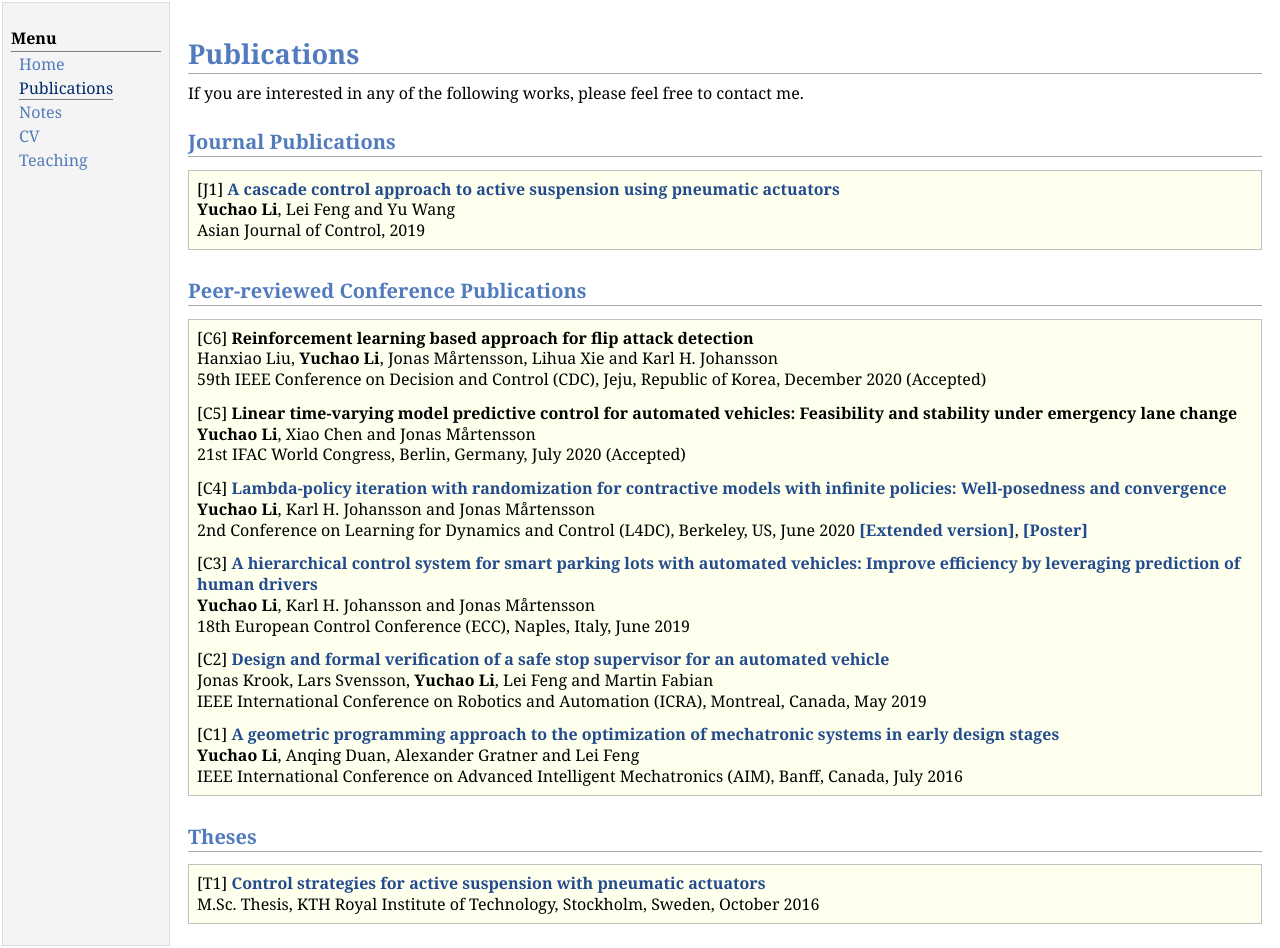
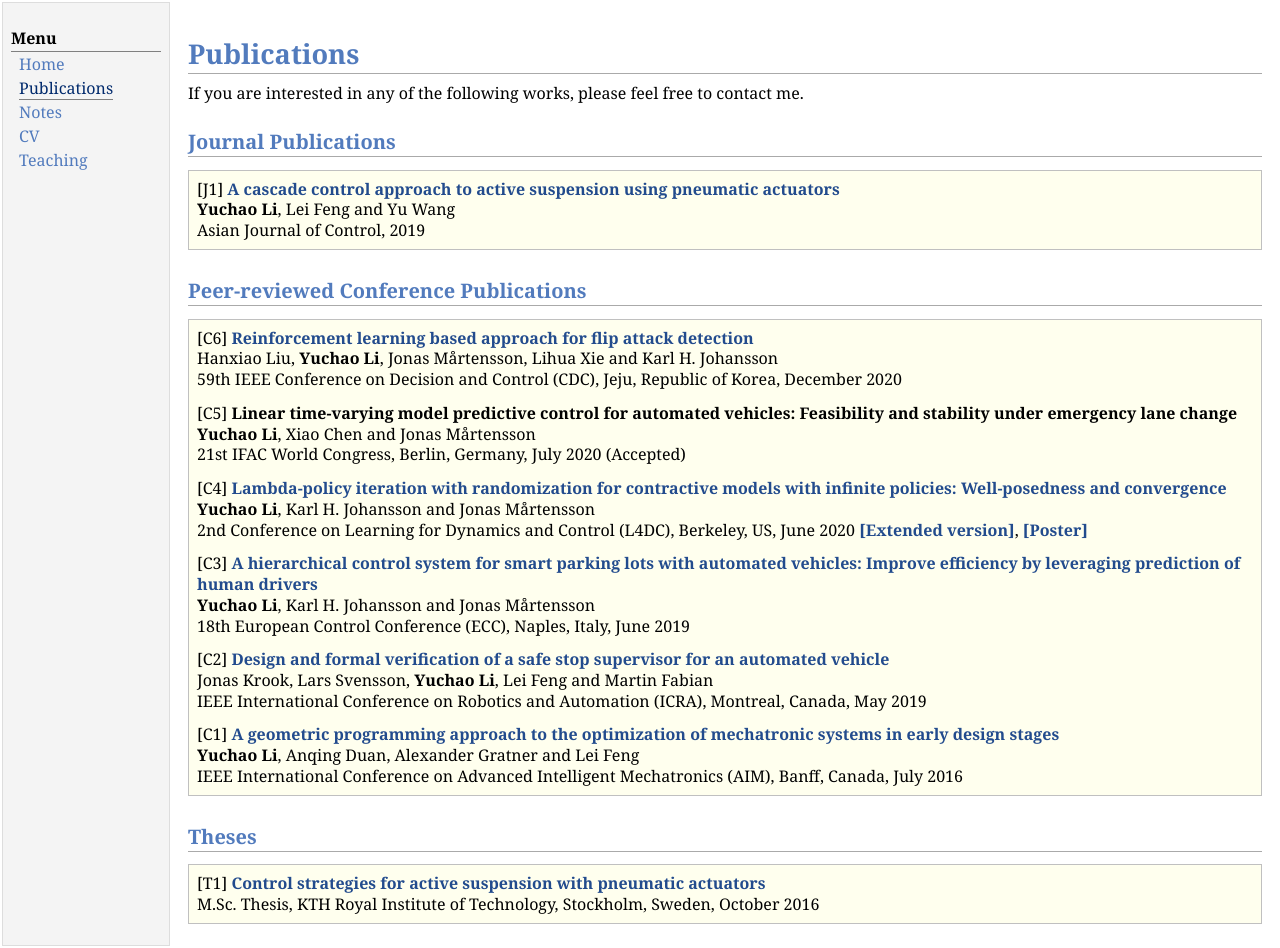
Before and after one commit to yuchaotaigu/yuchaotaigu.github.io, a Jekyll site: the page research.html, which Jekyll copies as it is, in a window 1280 px wide. Built offline with Jekyll 4.4.1, drawn with Linux system fonts in a browser that asks for light colours; comment, search, counter and statistics services are not loaded.

Commit message:
cdc20 link

```diff
--- a/research.html
+++ b/research.html
@@ -40,9 +40,9 @@ If you are interested in any of the following works, please feel free to contact
 <h2>Peer-reviewed Conference Publications</h2>
 <div class="infoblock">
 <div class="blockcontent">
-<p>[C6] <b>Reinforcement learning based approach for flip attack detection </b><br />
+<p>[C6] <a href="https://ieeexplore.ieee.org/abstract/document/9303818"><b>Reinforcement learning based approach for flip attack detection</b></a><br />
 Hanxiao Liu, <b>Yuchao Li</b>, Jonas Mårtensson, Lihua Xie and Karl H. Johansson <br />
-59th IEEE Conference on Decision and Control (CDC), Jeju, Republic of Korea, December 2020 (Accepted) </p>
+59th IEEE Conference on Decision and Control (CDC), Jeju, Republic of Korea, December 2020 </p>
 <p>[C5] <b>Linear time-varying model predictive control for automated vehicles: Feasibility and stability under emergency lane change </b><br />
 <b>Yuchao Li</b>, Xiao Chen and Jonas Mårtensson <br />
 21st IFAC World Congress, Berlin, Germany, July 2020 (Accepted) </p>
```
